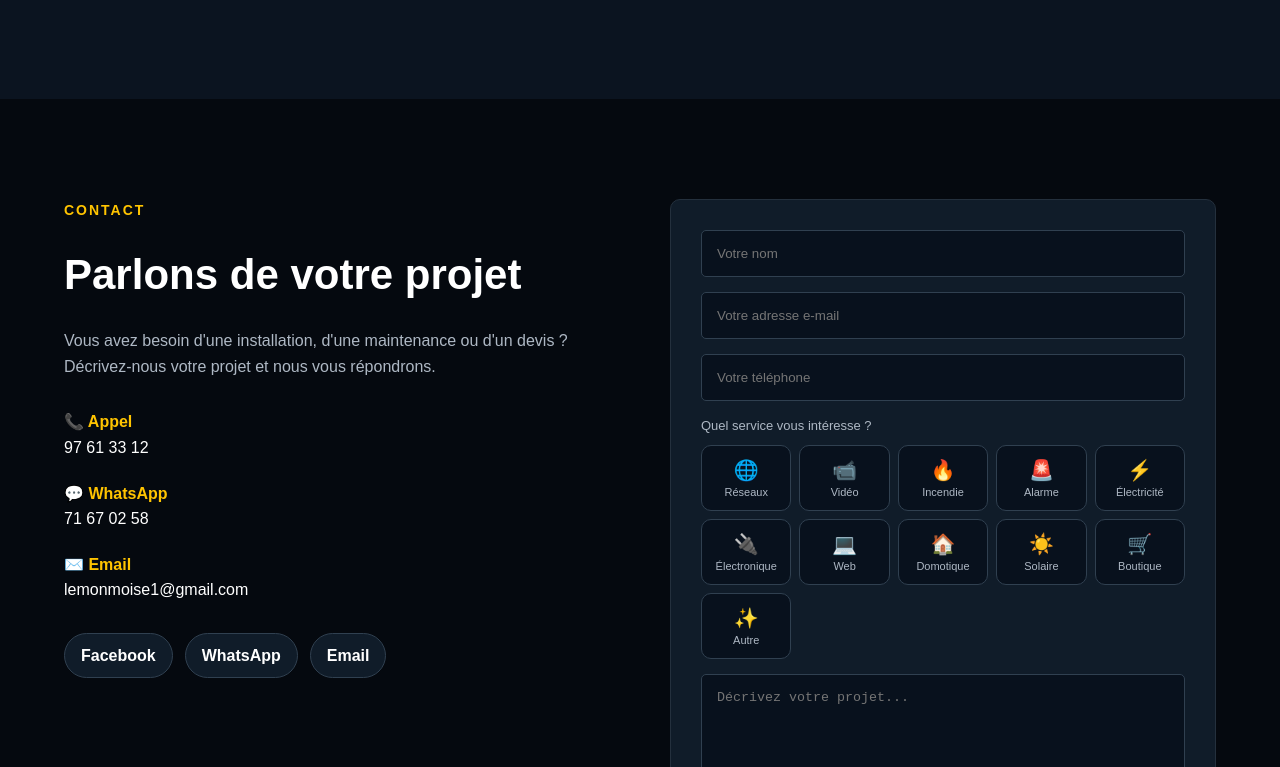
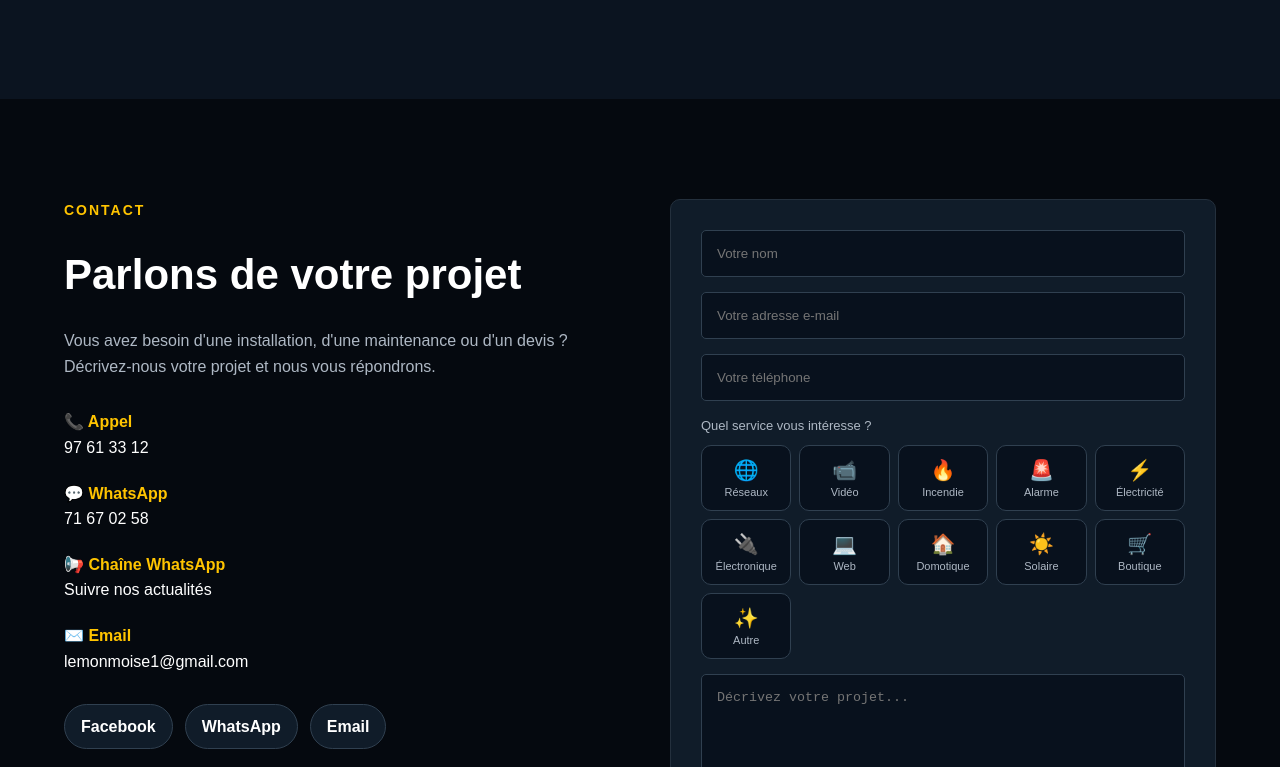
Before and after one commit to essodinam/Moise-tech-Energie, a plain HTML site: page index.html in a window 1280 px wide. Shown: the part 11233-12000 px from the top of the page. Drawn offline with Linux system fonts and the light colour scheme; no server answers.

Commit message:
Ajout de la chaîne WhatsApp (contact et pied de page)
Co-Authored-By: Claude Sonnet 5.5 <noreply@anthropic.com>
Claude-Session: https://claude.ai/code/session_016ELB5xfoPzSXNdTAFBmMqq

```diff
--- a/index.html
+++ b/index.html
@@ -3030,6 +3030,24 @@ target="_blank">
 <div class="contact-item">
 
 <strong>
+📢 Chaîne WhatsApp
+</strong>
+
+<a
+href="https://whatsapp.com/channel/0029Vb9kmKsLdQekOjE8xo0Y"
+target="_blank"
+rel="noopener">
+
+Suivre nos actualités
+
+</a>
+
+</div>
+
+
+<div class="contact-item">
+
+<strong>
 ✉️ Email
 </strong>
 
@@ -3337,6 +3355,10 @@ Réalisations
 
 <a href="#contact">
 Contact
+</a>
+
+<a href="https://whatsapp.com/channel/0029Vb9kmKsLdQekOjE8xo0Y" target="_blank" rel="noopener">
+📢 Chaîne WhatsApp
 </a>
 
 </div>
```
